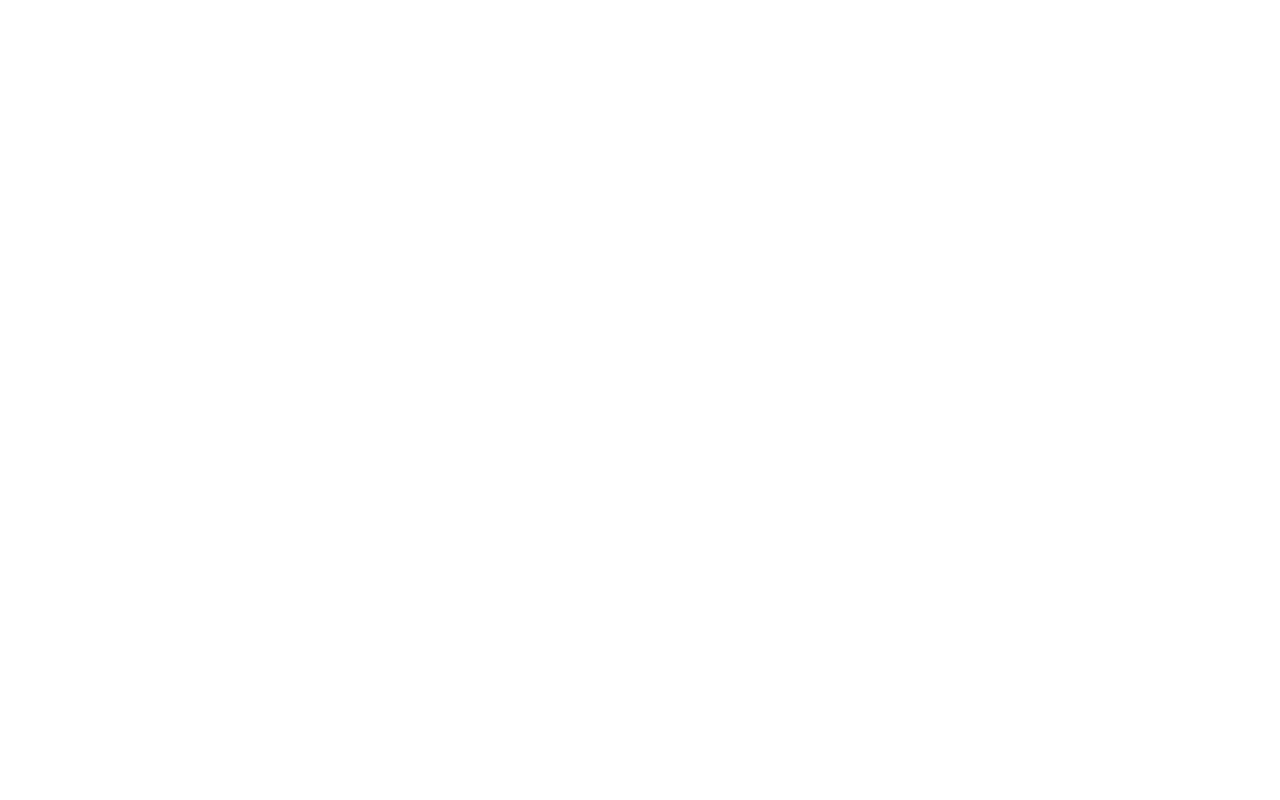
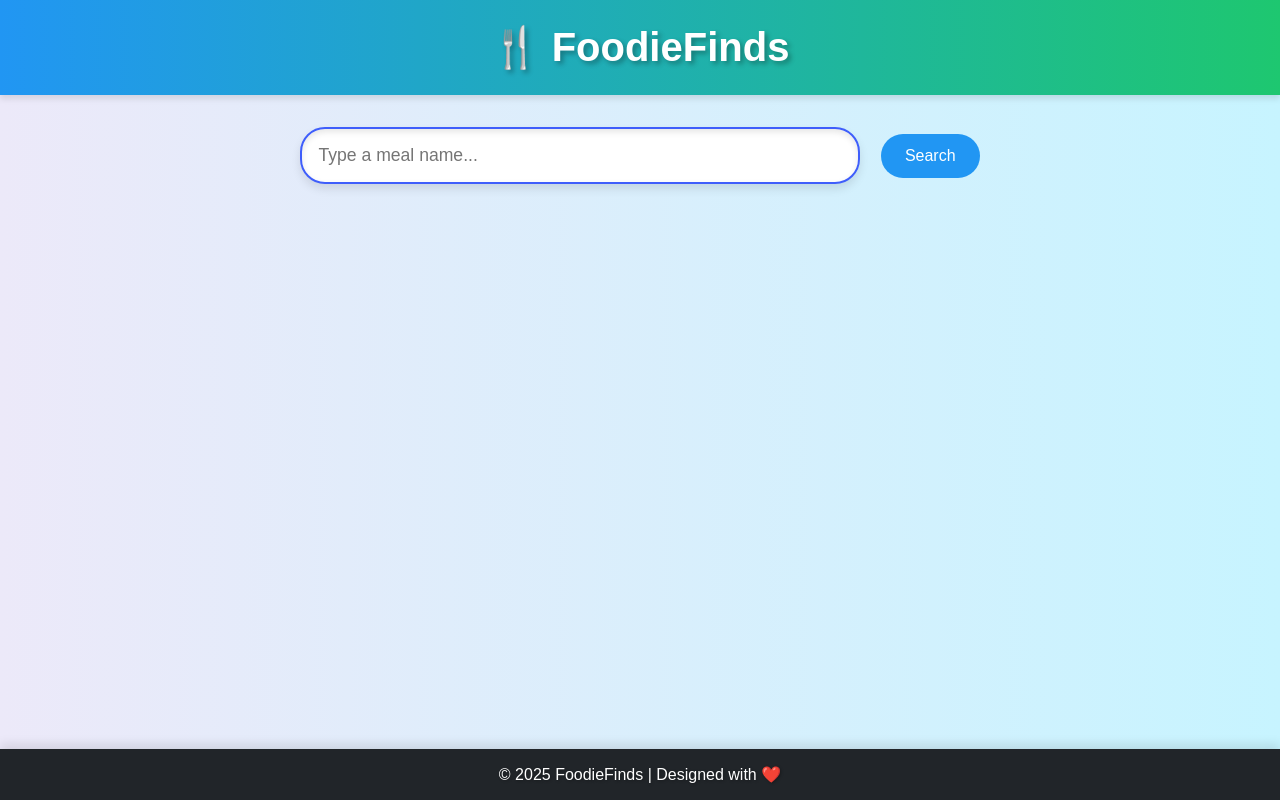
Before and after one commit to jilfathossainami/Final-Practical, a plain HTML site: page index.html in a window 1280 px wide. Drawn offline with Linux system fonts and the light colour scheme.

Commit message:
2nd commit

```diff
--- a/index.html
+++ b/index.html
@@ -3,9 +3,34 @@
 <head>
     <meta charset="UTF-8">
     <meta name="viewport" content="width=device-width, initial-scale=1.0">
-    <title>Document</title>
+    <title>Meal Finder</title>
+    <link rel="stylesheet" href="style.css">
 </head>
 <body>
-
+    <header>
+        <div class="container">
+            <h1>🍴 FoodieFinds</h1>
+        </div>
+    </header>
+    <main>
+        <section class="search-section">
+            <div class="container">
+                <input type="text" id="search-input" placeholder="Type a meal name..." aria-label="Search meals">
+                <button id="search-button">Search</button>
+            </div>
+        </section>
+        <section class="results-section">
+            <div class="container" id="results"></div>
+            <div id="show-all-wrapper">
+                <button id="show-all-button" style="display: none;">Show All</button>
+            </div>
+        </section>
+    </main>
+    <footer>
+        <div class="container">
+            <p>© 2025 FoodieFinds | Designed with ❤️</p>
+        </div>
+    </footer>
+    <script src="script.js"></script>
 </body>
 </html>
```
